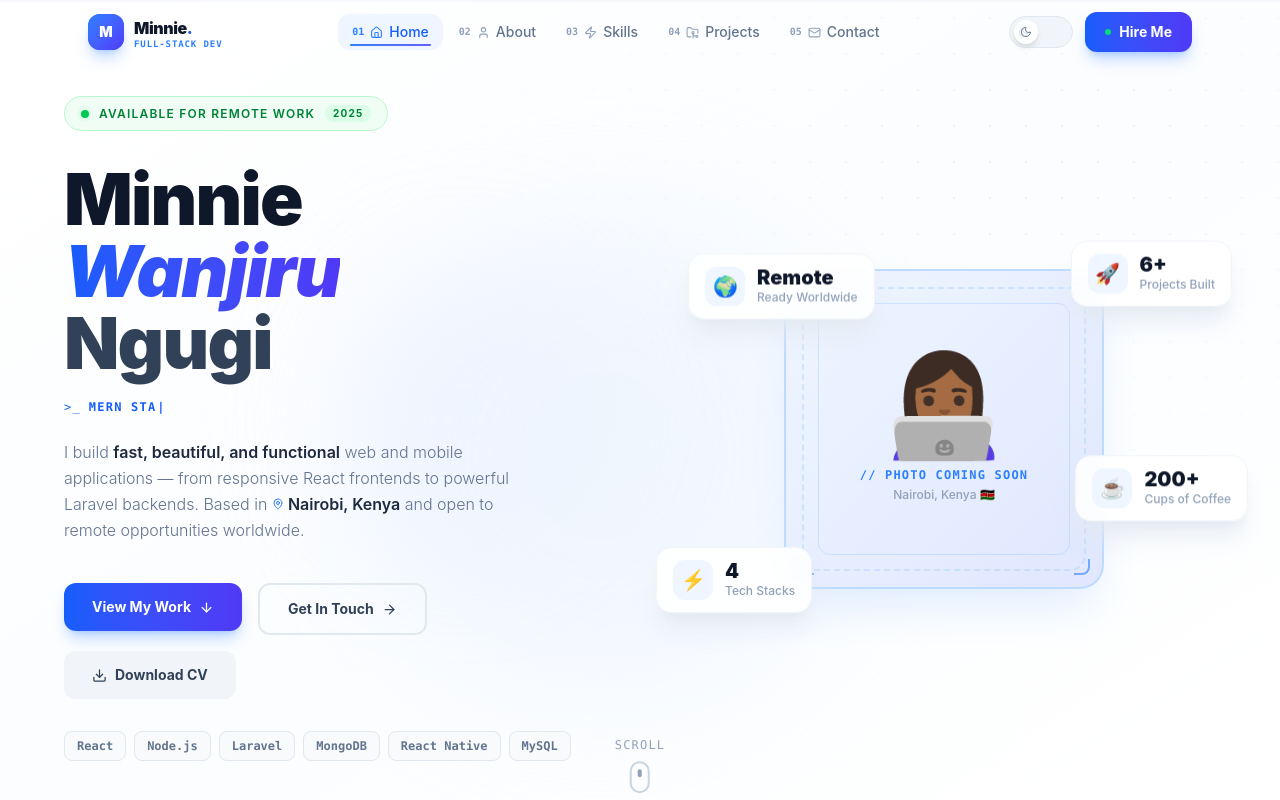
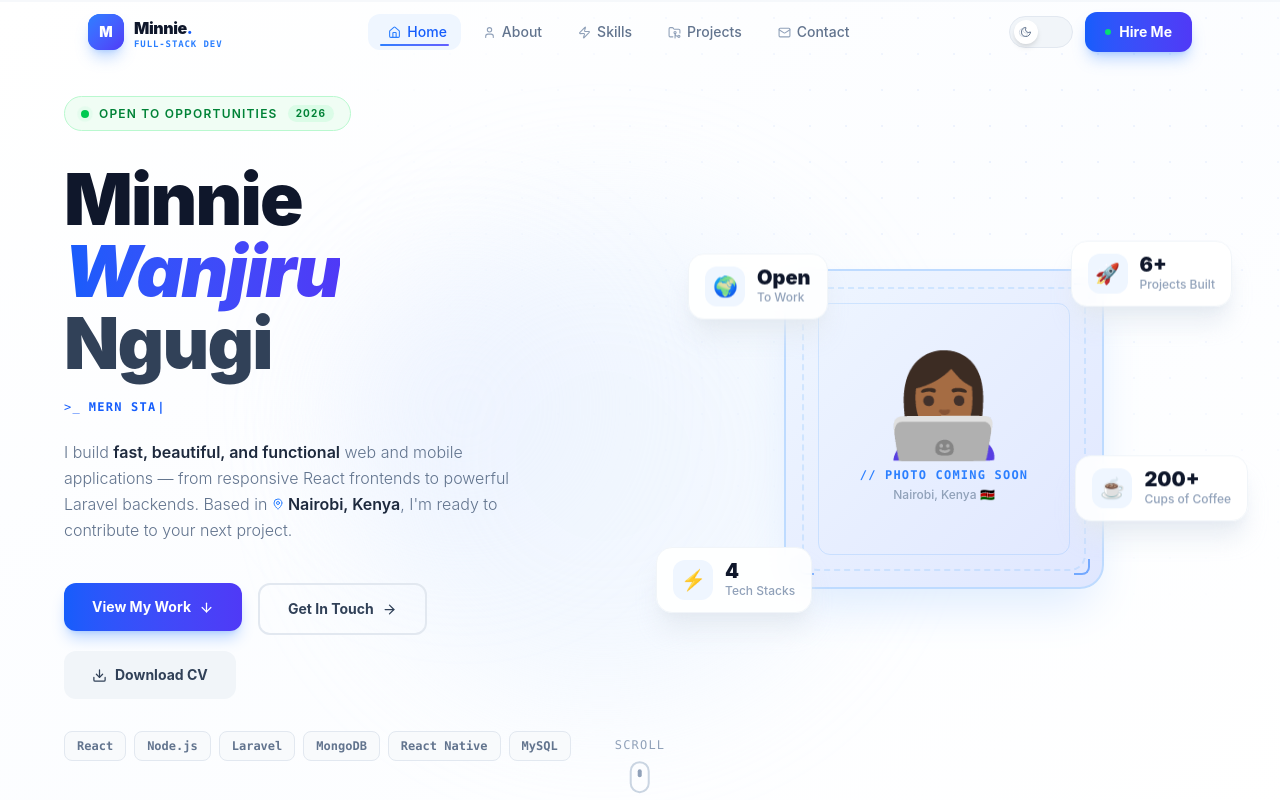
Before and after one commit to Minnie-Ngugi-dev/Minnie-portfolio, a React (Vite) app: page / in a window 1280 px wide. Shown: the top 800 px of the page. Built offline with nearby package versions, Linux system fonts and the light colour scheme.

Commit message:
update year to 2026

```diff
--- a/src/components/Hero.jsx
+++ b/src/components/Hero.jsx
@@ -1,6 +1,4 @@
-import React from 'react'
-
-import { useEffect, useRef, useState } from "react"
+import React, { useEffect, useRef, useState } from "react"
 import { motion, useInView, useMotionValue, useSpring } from "framer-motion"
 import { ArrowDown, ArrowRight, MapPin, Download } from "lucide-react"
 import { Link } from "react-scroll"
@@ -120,7 +118,7 @@ export default function Hero() {
         {/* ══ LEFT ══════════════════════════════════ */}
         <div>
 
-          {/* Available badge */}
+          {/* Available badge - made generic */}
           <motion.div {...fadeUp(0.1)}>
             <div className={`inline-flex items-center gap-2.5 text-xs font-semibold
                              uppercase tracking-widest px-4 py-2 rounded-full mb-8
@@ -135,12 +133,12 @@ export default function Hero() {
                 <span className="relative inline-flex rounded-full w-2 h-2
                                  bg-green-500" />
               </span>
-              Available for Remote Work
+              Open to Opportunities
               <span className={`px-2 py-0.5 rounded-full text-[10px] font-bold
                 ${isDark
                   ? "bg-green-500/20 text-green-400"
                   : "bg-green-100 text-green-700"}`}>
-                2025
+                2026
               </span>
             </div>
           </motion.div>
@@ -162,7 +160,7 @@ export default function Hero() {
             </h1>
           </motion.div>
 
-          {/* Typewriter title */}
+          {/* Typewriter title - removed remote-specific */}
           <motion.div {...fadeUp(0.3)}
             className="flex items-center gap-2 mb-6">
             <span className={`font-mono text-xs tracking-widest uppercase
@@ -178,7 +176,7 @@ export default function Hero() {
                     "MERN Stack Engineer",
                     "Laravel Developer",
                     "React Native Builder",
-                    "Remote-Ready · Nairobi 🇰🇪",
+                    "Based in Nairobi 🇰🇪",
                   ],
                   autoStart: true,
                   loop: true,
@@ -189,7 +187,7 @@ export default function Hero() {
             </div>
           </motion.div>
 
-          {/* Description */}
+          {/* Description - removed "remote opportunities worldwide" */}
           <motion.p {...fadeUp(0.4)}
             className={`text-base leading-relaxed max-w-md mb-10 font-light
               ${isDark ? "text-slate-400" : "text-slate-500"}`}>
@@ -204,8 +202,8 @@ export default function Hero() {
               ${isDark ? "text-white" : "text-slate-800"}`}>
               <MapPin size={12} className="text-blue-500" />
               Nairobi, Kenya
-            </span>{" "}
-            and open to remote opportunities worldwide.
+            </span>
+            , I'm ready to contribute to your next project.
           </motion.p>
 
           {/* Buttons */}
@@ -331,7 +329,7 @@ export default function Hero() {
                             border-blue-500 rounded-br-lg opacity-60" />
           </div>
 
-          {/* Floating stat cards */}
+          {/* Floating stat cards - updated last label */}
           <FloatCard
             emoji="🚀"
             value={6}
@@ -361,9 +359,9 @@ export default function Hero() {
           />
           <FloatCard
             emoji="🌍"
-            value="Remote"
+            value="Open"
             suffix=""
-            label="Ready Worldwide"
+            label="To Work"
             delay={1.5}
             position="-top-2 left-4"
             isDark={isDark}
--- a/src/components/Navbar.jsx
+++ b/src/components/Navbar.jsx
@@ -6,11 +6,11 @@ import { motion, AnimatePresence } from "framer-motion"
 import useStore from "../store/useStore"
 
 const links = [
-  { label: "Home",     to: "home",     icon: Home,        num: "01" },
-  { label: "About",    to: "about",    icon: User,        num: "02" },
-  { label: "Skills",   to: "skills",   icon: Zap,         num: "03" },
-  { label: "Projects", to: "projects", icon: FolderGit2,  num: "04" },
-  { label: "Contact",  to: "contact",  icon: Mail,        num: "05" },
+  { label: "Home",     to: "home",     icon: Home,         },
+  { label: "About",    to: "about",    icon: User,         },
+  { label: "Skills",   to: "skills",   icon: Zap,          },
+  { label: "Projects", to: "projects", icon: FolderGit2,  },
+  { label: "Contact",  to: "contact",  icon: Mail,       },
 ]
 
 export default function Navbar() {
```
